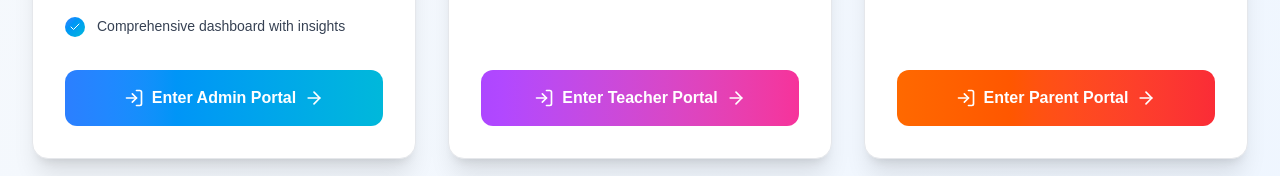
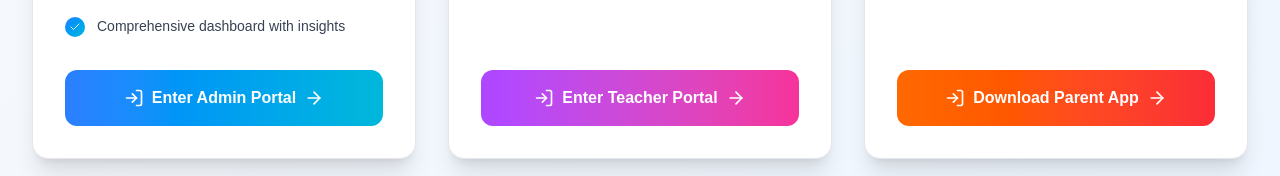
Before and after one commit to PrajapatiVikrant/student-saas, a Next.js app: page / in a window 1280 px wide. Shown: the part 2720-2896 px from the top of the page. Built offline with nearby package versions, Linux system fonts and the light colour scheme.

Commit message:
add play store link of parent portal

```diff
--- a/src/app/components/forms/StudentAdmission.tsx
+++ b/src/app/components/forms/StudentAdmission.tsx
@@ -153,7 +153,16 @@ export default function StudentAdmission({
           },
         }
       );
-
+       await axios.post(
+                "/api/v1/parent",
+                {
+                    name: fatherName ? fatherName : motherName,
+                    email: parentEmail,
+                    phone: parentPhone,
+                    childrens: [response.data.student._id],
+                },
+                { headers: { Authorization: `Bearer ${token}` } }
+          );
       toast.success(response.data.message);
       setRegisterForm(false);
       getStudent();
--- a/src/app/landingComponent/Portals.tsx
+++ b/src/app/landingComponent/Portals.tsx
@@ -53,7 +53,7 @@ const portals = [
       'Event reminders and updates',
       'Dedicated mobile-friendly interface'
     ],
-    link: '/parent'
+    link: 'https://play.google.com/store/apps/details?id=com.codeflame.parentportal'
   }
 ];
 
@@ -116,11 +116,19 @@ export function Portals() {
                   ))}
                 </div>
 
+                {(portal.title === 'Parent Portal') ? (
+                  <a href={portal.link} target="_blank" rel="noopener noreferrer" className={`w-full py-4 bg-gradient-to-r ${portal.color} text-white rounded-xl hover:shadow-lg transition-all flex items-center justify-center gap-2 group font-semibold`}>
+                    <LogIn className="w-5 h-5" />
+                    Download {portal.title.split(' ')[0]} App
+                    <ArrowRight className="w-5 h-5 group-hover:translate-x-1 transition-transform" />
+                  </a>
+                ):(
                 <Link href={portal.link} className={`w-full py-4 bg-gradient-to-r ${portal.color} text-white rounded-xl hover:shadow-lg transition-all flex items-center justify-center gap-2 group font-semibold`}>
                   <LogIn className="w-5 h-5" />
                   Enter {portal.title.split(' ')[0]} Portal
                   <ArrowRight className="w-5 h-5 group-hover:translate-x-1 transition-transform" />
                 </Link>
+                )}
               </div>
             </motion.div>
           ))}
--- a/src/app/teacher/homework/page.tsx
+++ b/src/app/teacher/homework/page.tsx
@@ -246,7 +246,7 @@ export default function App() {
 
             // 1) Fetch Profile
             const reshomwork = await axios.post(
-                "https://codeflame-edu-backend.xyz/api/v1/homework",
+                "http://localhost:4000/api/v1/homework",
                 newHomework,
                 {
                     headers: { Authorization: `Bearer ${token}` },
```
